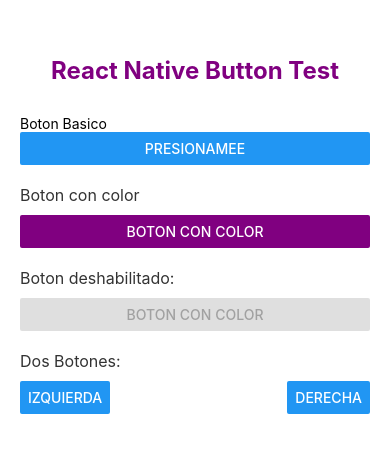
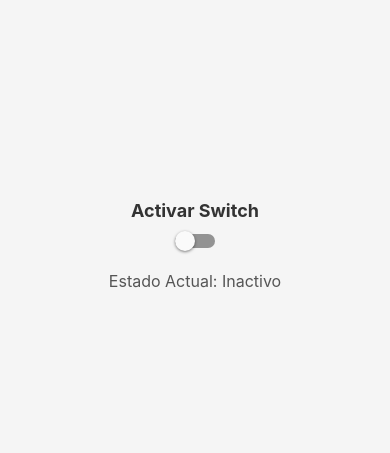
Before and after one commit to XxR1ch4rdxX/PM196, a React Native app in the folder app_sin_nada/: screen / in a window 390 px wide. Shown: the part 177-630 px from the top of the page. Built offline with nearby package versions, Linux system fonts and the light colour scheme.

Commit message:
Practica: Switch
Se creo un nuevo js donde se almaceno la practica anterior para que no se pierta, esto se hara a medida de que se hagan las practicas que siguen 👽

```diff
--- a/app_sin_nada/App.js
+++ b/app_sin_nada/App.js
@@ -1,96 +1,46 @@
 //Zona de importaciones
 import { StatusBar } from 'expo-status-bar';
-import { StyleSheet, Text, View, Button ,Alert, Platform} from 'react-native';
+import { StyleSheet, Text, View, Switch} from 'react-native';
 import React,{useState} from 'react';
 
-const showAlert = (message) =>{
-if(Platform.OS === 'web'){
-  window.alert(message);
-}else{
-    Alert.alert('Alerta!!!',message)
-  }
-}
+const App =() =>{
 
-
-export default function App() {
-  return (
-    <View style={styles.container}>
-      <Text style={styles.title}>React Native Button Test</Text>
-
-
-      <View style={styles.section}>
-        <Text style={styles.decription}>Boton Basico</Text>
-        <Button
-          title='Presionamee'
-          onPress={()=> showAlert('Boton Apachurrao')}
-          />
-      <StatusBar style="auto" />
+    const [activo, setActivo]= useState(false);
+    const cambiarEstado = () => {
+      setActivo(previousState => !previousState);}
+    return (
+      <View style={styles.container}>
+        <Text style={styles.label}>Activar Switch</Text>
+        <Switch
+          onValueChange={cambiarEstado}
+          value={activo}/>
+        <Text style={styles.statusText}>
+          Estado Actual: {activo ? 'Activo' : 'Inactivo'}
+        </Text>
       </View>
-      <View style={styles.section}>
-        <Text style={styles.description}>Boton con color</Text>
-        <Button
-          title='Boton con color'
-          color={'#800080'}
-          onPress={()=> showAlert('Boton Morado Puchado')}
-        />
-      </View>
-      <View style={styles.section}>
-        <Text style={styles.description}>Boton deshabilitado:</Text>
-        <Button
-          title='Boton con color'
-          disabled={true}
-
-          onPress={()=> showAlert('Boton Morado Puchado')}
-        />
-      </View>
-
-      <View style={styles.section}>
-         <Text style={styles.description}>Dos Botones:</Text>
-         <View style={styles.buttonRow}>
-          <Button
-            title='Izquierda'
-            onPress={()=> showAlert('Boton Izquierda')}
-          />
-         <View style={styles.buttonSpacer}/>
-          <Button
-            title='Derecha'
-            onPress={()=> showAlert('Boton Derecha')}
-          />
-         </View>
-      </View>
-    </View>
-
-  );
+    );
 }
 
 const styles = StyleSheet.create({
   container: {
     flex: 1,
+    backgroundColor: '#F5F5F5',
+    alignItems: 'center',
+    justifyContent: 'center',
     padding: 20,
-    backgroundColor: 'white',
-    justifyContent: 'center',
   },
-  title:{
-    fontSize: 24,
+  label: {
+    fontSize: 18,
+    marginBottom: 10,
     fontWeight: 'bold',
-    textAlign: 'center',
-    marginBottom: 30,
-    color: '#800080',
+    color: '#333',
   },
-  section:{
-    marginBottom: 20,
+  statusText: {
+    marginTop: 20,
+    fontSize: 16,
+    marginTop: 20,
+    color: '#555',
   },
-  description:{
-    fontSize: 16,
-    marginBottom: 10,
-    color: '#333333',
-  },
-  buttonRow: {
-    flexDirection: 'row',
-    justifyContent: 'space-between',
-    alignItems: 'center',
-  },
-    buttonSpacer: {
-    width: 10,
-  }
 });
+
+export default App;
```
Also changed, not shown: app_sin_nada/Buttons.js (added, +96 -0 lines).
